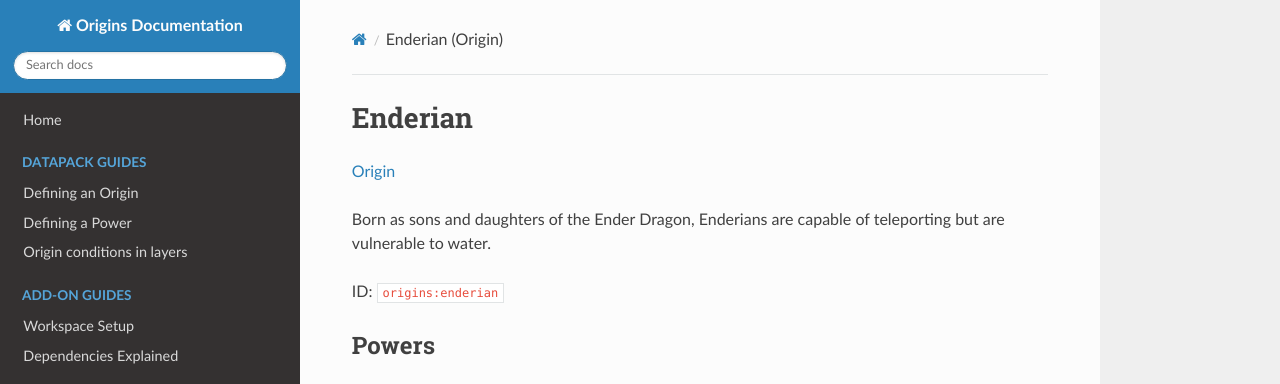
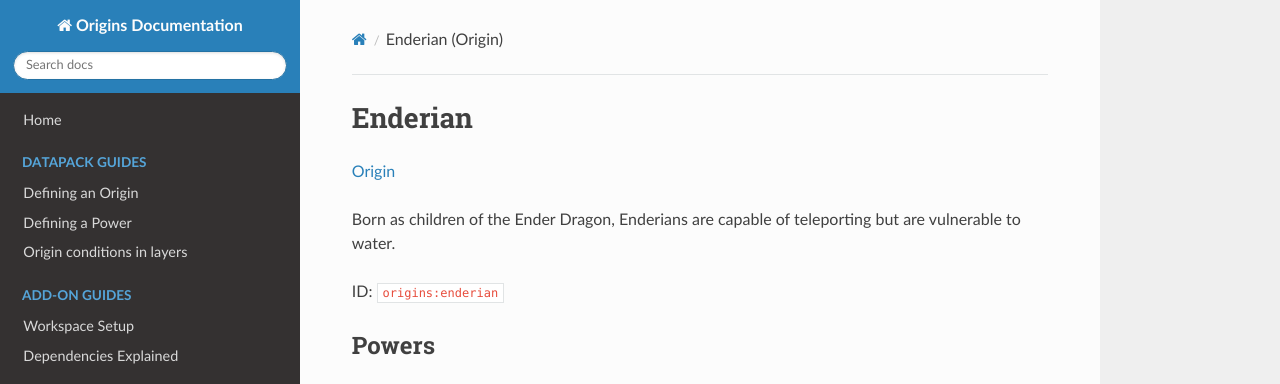
Before and after one commit to apace100/origins-docs, an MkDocs documentation site: the page built from docs/misc/base_contents/origins/enderian.md, in a window 1280 px wide and 1085 px high. Shown: the top 384 px of the window. Built offline with MkDocs 1.6.1, drawn with Linux system fonts in a browser that asks for light colours; nearby versions of some CDN libraries.

Commit message:
Update `enderian.md` (Origins)
Update description to use the new in-game description

```diff
--- a/docs/misc/base_contents/origins/enderian.md
+++ b/docs/misc/base_contents/origins/enderian.md
@@ -7,7 +7,7 @@ date: 2021-04-04
 
 [Origin](../origins.md)
 
-Born as sons and daughters of the Ender Dragon, Enderians are capable of teleporting but are vulnerable to water.
+Born as children of the Ender Dragon, Enderians are capable of teleporting but are vulnerable to water.
 
 ID: `origins:enderian`
 
```
